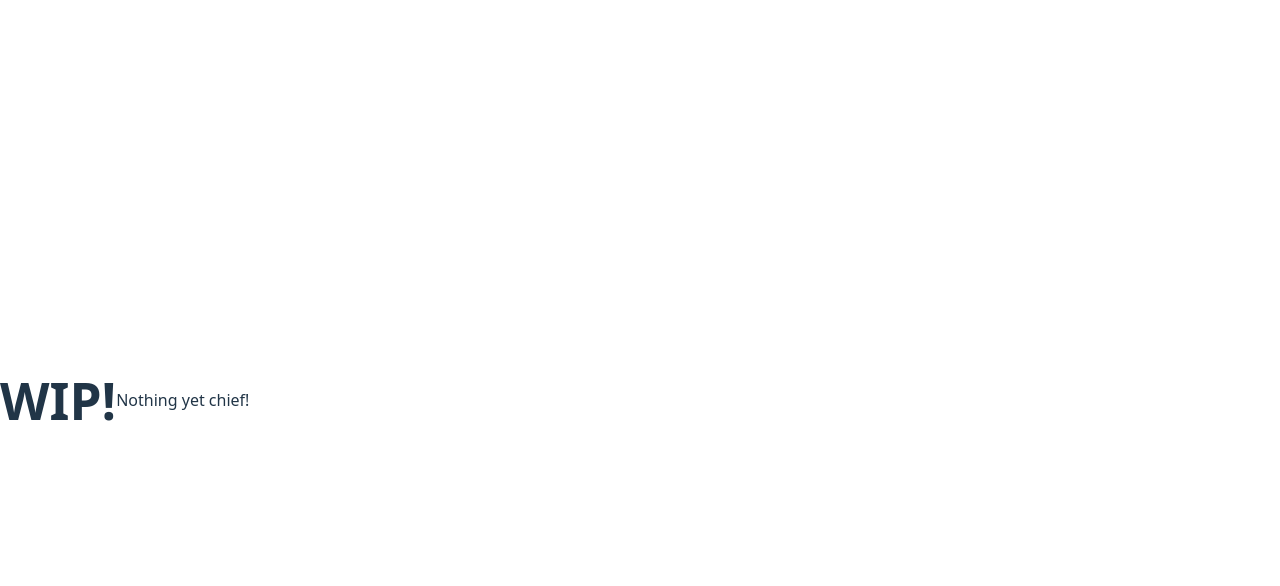
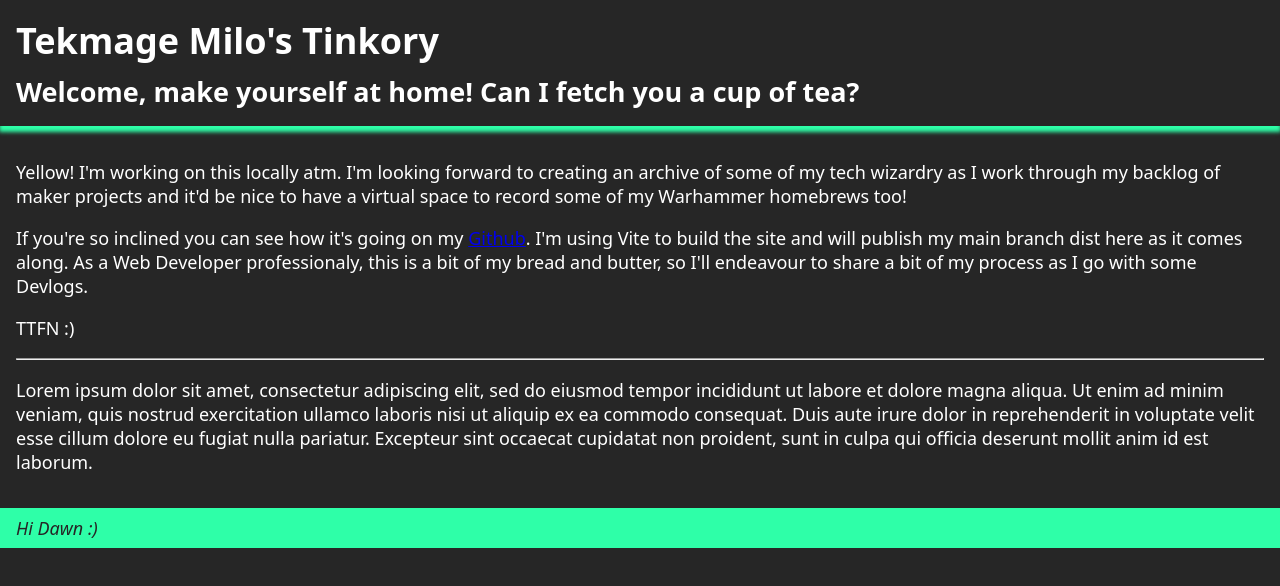
Before and after one commit to milocollins/neocities-tekmage-milo, a website built with Vite: page index.html in a window 1280 px wide. Built offline with nearby package versions, Linux system fonts and the light colour scheme; a web font is replaced by a local one.

Commit message:
Index WIP page

```diff
--- a/index.html
+++ b/index.html
@@ -1,12 +1,34 @@
-<!doctype html>
-<html lang="en">
+<!DOCTYPE html>
+<html>
   <head>
-    <meta charset="UTF-8" />
-    <meta name="viewport" content="width=device-width, initial-scale=1.0" />
+    <meta charset="UTF-8">
+    <meta name="viewport" content="width=device-width, initial-scale=1.0">
+    <title>The web site of tekmage-milo</title>
+    <link href="/style.css" rel="stylesheet" type="text/css" media="all">
+    <style>
+      @import url('https://fonts.googleapis.com/css2?family=Pirata+One&display=swap');
+    </style>
   </head>
   <body>
-    <h1>WIP!</h1>
-    <app-navbar></app-navbar>
-    <script type="module" src="/src/main.ts"></script>
+    <header id="banner">
+      <h1>Tekmage Milo's Tinkory</h1>
+      <h2>Welcome, make yourself at home! Can I fetch you a cup of tea?</h2>
+    </header>
+    <main>
+      <p>
+        Yellow! I'm working on this locally atm. I'm looking forward to creating an archive of some of my tech wizardry as I work through my backlog of maker projects and it'd be nice to have a virtual space to record some of my Warhammer homebrews too!
+      </p>
+      <p>
+        If you're so inclined you can see how it's going on my <a href="https://github.com/milocollins/neocities-tekmage-milo">Github</a>. I'm using Vite to build the site and will publish my main branch dist here as it comes along. As a Web Developer professionaly, this is a bit of my bread and butter, so I'll endeavour to share a bit of my process as I go with some Devlogs.
+      </p>
+      <p>TTFN :)</p>
+      <hr />
+      <p>
+        Lorem ipsum dolor sit amet, consectetur adipiscing elit, sed do eiusmod tempor incididunt ut labore et dolore magna aliqua. Ut enim ad minim veniam, quis nostrud exercitation ullamco laboris nisi ut aliquip ex ea commodo consequat. Duis aute irure dolor in reprehenderit in voluptate velit esse cillum dolore eu fugiat nulla pariatur. Excepteur sint occaecat cupidatat non proident, sunt in culpa qui officia deserunt mollit anim id est laborum.
+      </p>
+    </main>
+    <footer>
+      <em>Hi Dawn :)</em>
+    </footer>
   </body>
 </html>
--- a/src/style.css
+++ b/src/style.css
@@ -1,96 +1,29 @@
-:root {
-  font-family: system-ui, Avenir, Helvetica, Arial, sans-serif;
-  line-height: 1.5;
+body {
+  background-color: #262626;
+  color: white;
+  margin: 0;
+  font-family: "Pirata One", system-ui;
   font-weight: 400;
-
-  color-scheme: light dark;
-  color: rgba(255, 255, 255, 0.87);
-  background-color: #242424;
-
-  font-synthesis: none;
-  text-rendering: optimizeLegibility;
-  -webkit-font-smoothing: antialiased;
-  -moz-osx-font-smoothing: grayscale;
+  font-style: normal;
+  font-size: large;
 }
-
-a {
-  font-weight: 500;
-  color: #646cff;
-  text-decoration: inherit;
+header {
+  box-shadow: 0 5px 4px 1px #2EFFA8;
+  padding: 16px;
 }
-a:hover {
-  color: #535bf2;
+#banner > h1 {
+  margin: 0;
 }
-
-body {
-  margin: 0;
-  display: flex;
-  place-items: center;
-  min-width: 320px;
-  min-height: 100vh;
+#banner > h2 {
+  margin: 8px 0 0 0;
 }
-
-h1 {
-  font-size: 3.2em;
-  line-height: 1.1;
+main {
+  padding: 16px;
 }
-
-#app {
-  max-width: 1280px;
-  margin: 0 auto;
-  padding: 2rem;
-  text-align: center;
+footer {
+  position: static;
+  bottom: 0;
+  background-color: #2EFFA8;
+  color: #262626;
+  padding: 8px 16px;
 }
-
-.logo {
-  height: 6em;
-  padding: 1.5em;
-  will-change: filter;
-  transition: filter 300ms;
-}
-.logo:hover {
-  filter: drop-shadow(0 0 2em #646cffaa);
-}
-.logo.vanilla:hover {
-  filter: drop-shadow(0 0 2em #3178c6aa);
-}
-
-.card {
-  padding: 2em;
-}
-
-.read-the-docs {
-  color: #888;
-}
-
-button {
-  border-radius: 8px;
-  border: 1px solid transparent;
-  padding: 0.6em 1.2em;
-  font-size: 1em;
-  font-weight: 500;
-  font-family: inherit;
-  background-color: #1a1a1a;
-  cursor: pointer;
-  transition: border-color 0.25s;
-}
-button:hover {
-  border-color: #646cff;
-}
-button:focus,
-button:focus-visible {
-  outline: 4px auto -webkit-focus-ring-color;
-}
-
-@media (prefers-color-scheme: light) {
-  :root {
-    color: #213547;
-    background-color: #ffffff;
-  }
-  a:hover {
-    color: #747bff;
-  }
-  button {
-    background-color: #f9f9f9;
-  }
-}
```
